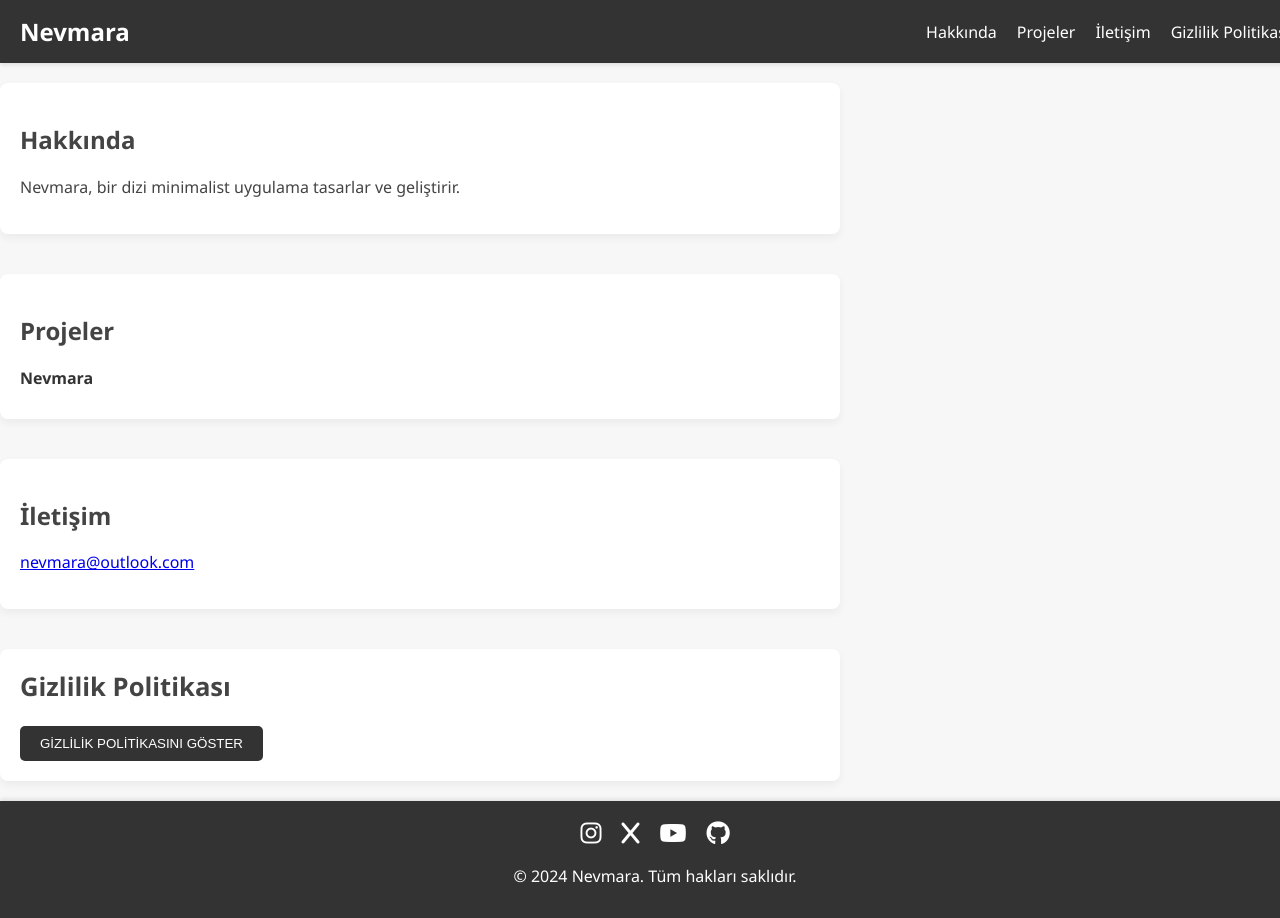
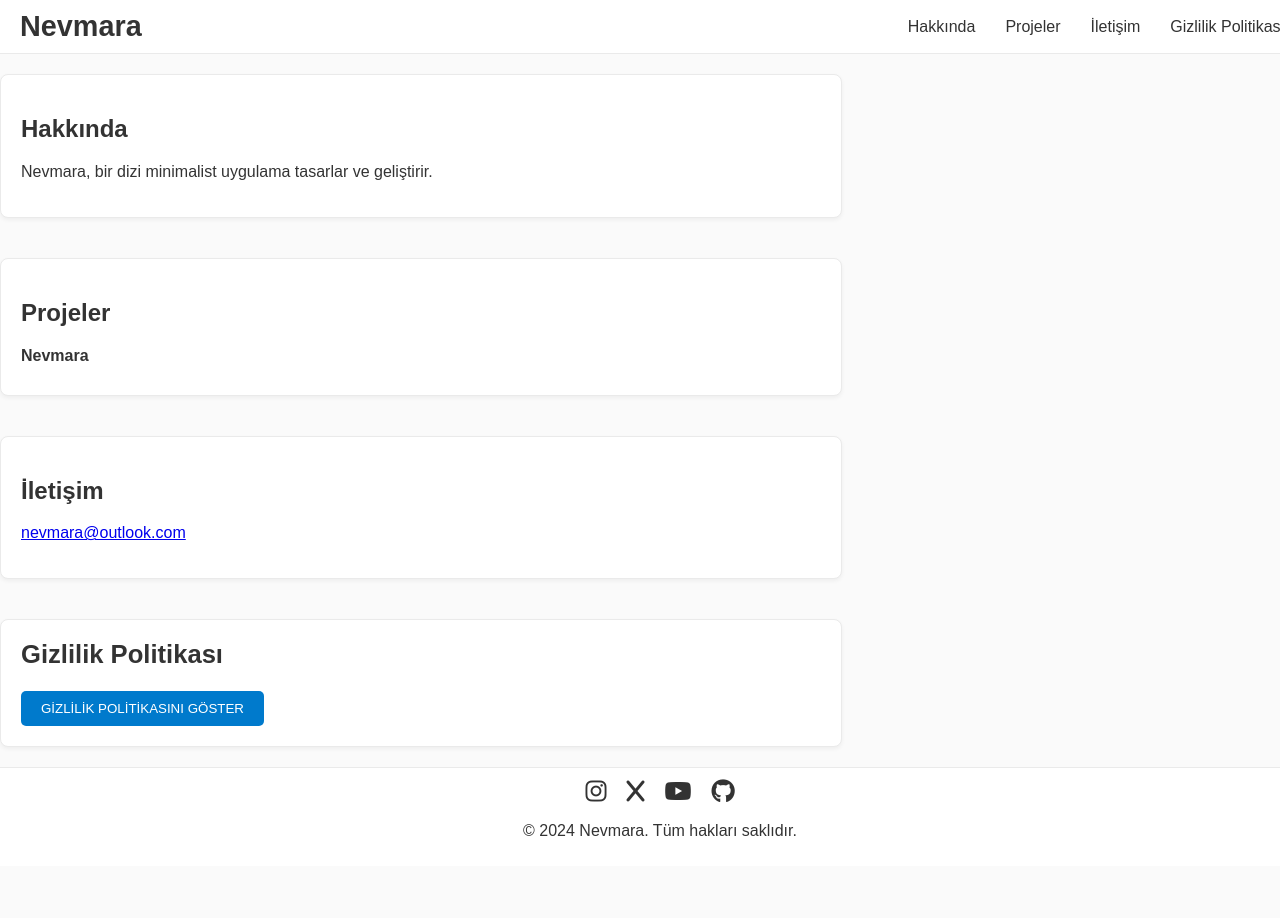
Before and after one commit to erdogandemirtas/erdogandemirtas.github.io, a plain HTML site: page index.html in a window 1280 px wide. Shown: the top 918 px of the page. After the commit the page ends 866 px from the top, so only its background shows below. Drawn offline with nearby package versions, Linux system fonts and the light colour scheme.

Commit message:
Update styles.css

```diff
--- a/styles.css
+++ b/styles.css
@@ -3,9 +3,9 @@ html, body {
     margin: 0;
     padding: 0;
     height: 100%;
-    font-family: 'Segoe UI', Tahoma, Geneva, Verdana, sans-serif;
-    color: #444;
-    background-color: #f7f7f7;
+    font-family: 'Arial', sans-serif;
+    color: #333;
+    background-color: #fafafa;
     display: flex;
     flex-direction: column;
     min-height: 100vh;
@@ -23,25 +23,25 @@ main {
 
 /* Header ve Menü */
 header {
-    background: #333;
-    color: #fff;
-    padding: 15px 20px;
+    background: #fff;
+    color: #333;
+    padding: 10px 20px;
     width: 100%;
     display: flex;
     justify-content: space-between;
     align-items: center;
-    box-shadow: 0 2px 4px rgba(0, 0, 0, 0.1);
+    border-bottom: 1px solid #eaeaea;
 }
 
 header h1 {
     margin: 0;
-    font-size: 1.5em;
+    font-size: 1.8em;
 }
 
 .menu-button {
     display: none;
     font-size: 1.5em;
-    color: #fff;
+    color: #333;
     background: none;
     border: none;
     cursor: pointer;
@@ -56,18 +56,18 @@ nav ul {
 }
 
 nav ul li {
-    margin: 0 10px;
+    margin: 0 15px;
 }
 
 nav ul li a {
-    color: #fff;
+    color: #333;
     text-decoration: none;
     font-weight: 500;
     transition: color 0.3s;
 }
 
 nav ul li a:hover {
-    color: #ddd;
+    color: #007acc;
 }
 
 /* Ana Bölümler */
@@ -77,18 +77,19 @@ section {
     max-width: 800px;
     background: #fff;
     border-radius: 8px;
-    box-shadow: 0 4px 8px rgba(0, 0, 0, 0.05);
+    border: 1px solid #eaeaea;
+    box-shadow: 0 2px 4px rgba(0, 0, 0, 0.05);
     margin: 20px 0;
 }
 
 /* Footer */
 footer {
-    background: #333;
-    color: #fff;
+    background: #fff;
+    color: #333;
     text-align: center;
-    padding: 15px;
+    padding: 10px 20px;
     width: 100%;
-    box-shadow: 0 -2px 4px rgba(0, 0, 0, 0.1);
+    border-top: 1px solid #eaeaea;
 }
 
 /* Sosyal Medya */
@@ -99,14 +100,14 @@ footer {
 }
 
 .social-media a {
-    color: #fff;
+    color: #333;
     margin: 0 10px;
     font-size: 1.5em;
     transition: color 0.3s;
 }
 
 .social-media a:hover {
-    color: #ddd;
+    color: #007acc;
 }
 
 /* Projeler Listesi */
@@ -128,7 +129,7 @@ footer {
 }
 
 #projects ul li a:hover {
-    color: #555;
+    color: #007acc;
 }
 
 /* Gizlilik Politikası */
@@ -138,7 +139,8 @@ footer {
     max-width: 800px;
     background: #fff;
     border-radius: 8px;
-    box-shadow: 0 4px 8px rgba(0, 0, 0, 0.05);
+    border: 1px solid #eaeaea;
+    box-shadow: 0 2px 4px rgba(0, 0, 0, 0.05);
     margin: 20px 0;
 }
 
@@ -161,11 +163,12 @@ footer {
         display: none;
         flex-direction: column;
         width: 100%;
-        background: #333;
+        background: #fff;
         padding: 10px 0;
         position: absolute;
         top: 50px;
         left: 0;
+        border-top: 1px solid #eaeaea;
     }
 
     nav ul.active {
@@ -189,7 +192,7 @@ footer {
 
 @media (max-width: 480px) {
     header h1 {
-        font-size: 1.2em;
+        font-size: 1.5em;
     }
 }
 
@@ -201,7 +204,7 @@ img {
 
 /* Düğmeler */
 button, a.button-link {
-    background-color: #333;
+    background-color: #007acc;
     color: #fff;
     border: none;
     padding: 10px 20px;
@@ -215,5 +218,5 @@ button, a.button-link {
 }
 
 button:hover, a.button-link:hover {
-    background-color: #555;
+    background-color: #005f99;
 }
```
